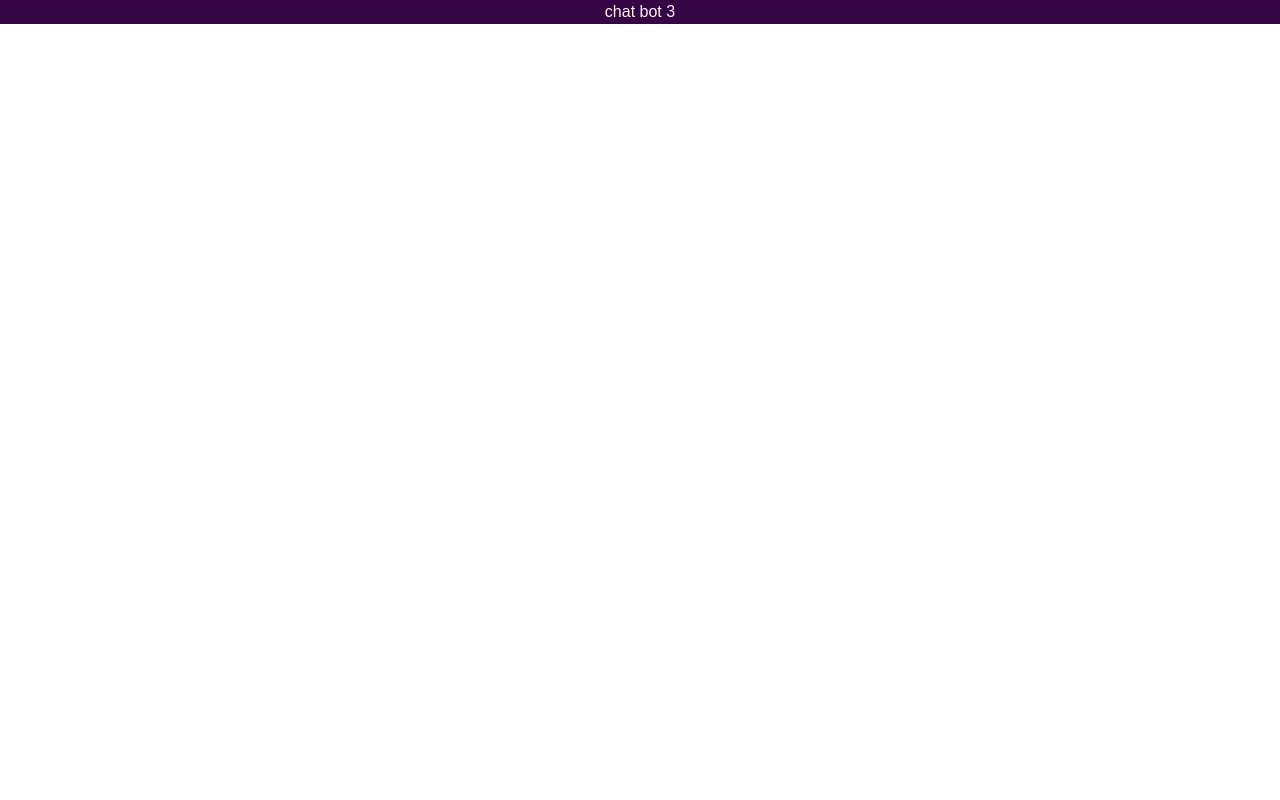
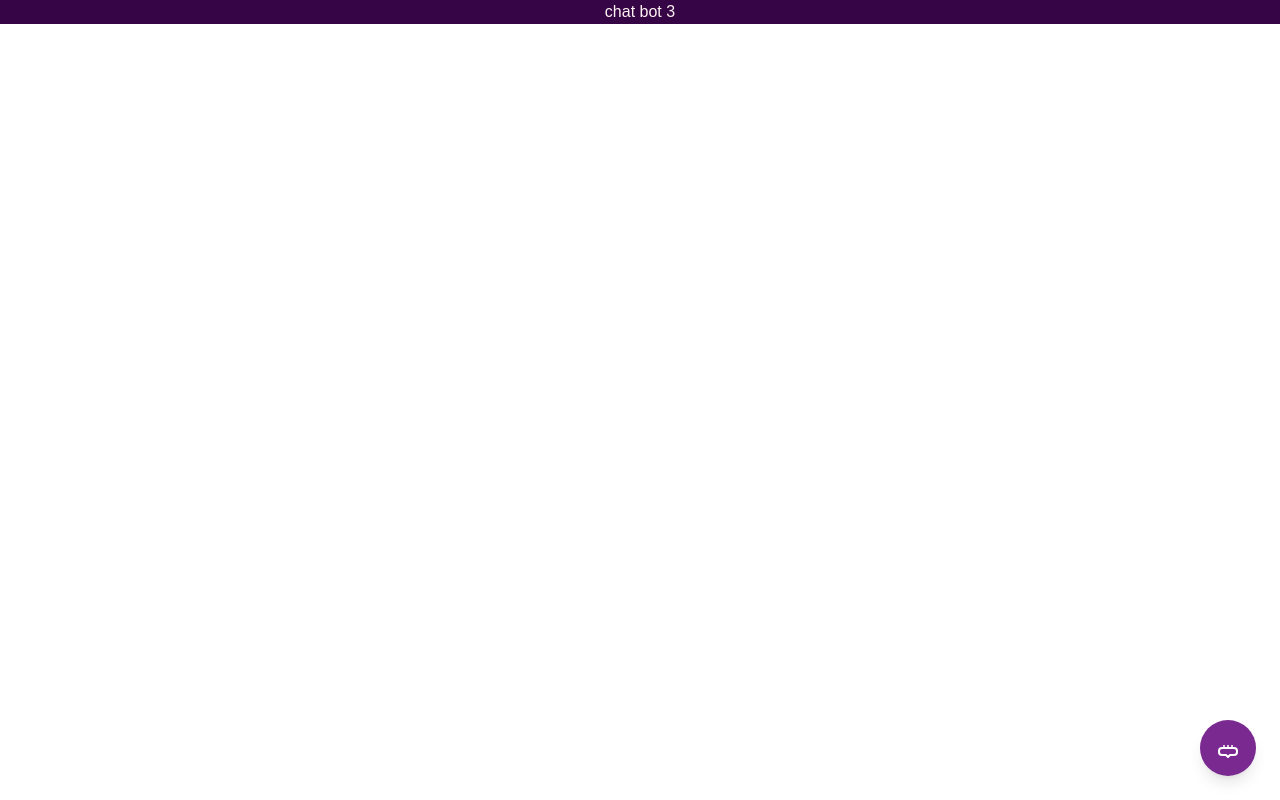
Before and after one commit to wbrunovieira/chatbot-wbsistemas-viteReactTsPOstgress, a React (Vite) app: page / in a window 1280 px wide. Built offline with nearby package versions, Linux system fonts and the light colour scheme.

Commit message:
fixed tailwind and start float button

```diff
--- /dev/null
+++ b/postcss.config.js
@@ -0,0 +1,7 @@
+// postcss.config.js
+export default {
+    plugins: {
+        tailwindcss: {},
+        autoprefixer: {},
+    },
+};
--- a/src/App.tsx
+++ b/src/App.tsx
@@ -1,8 +1,11 @@
+import ChatBotButton from "./components/ChatBotButton";
+
 function App() {
     return (
         <>
             <div className="flex justify-center align-center bg-primary">
                 <h1 className="text-red-50">chat bot 3</h1>
+                <ChatBotButton />
             </div>
         </>
     );
--- /dev/null
+++ b/src/components/ChatBotButton.tsx
@@ -0,0 +1,62 @@
+// ChatBotButton.tsx
+import React, { useState } from 'react';
+
+const ChatBotButton: React.FC = () => {
+  const [isOpen, setIsOpen] = useState(false);
+
+  return (
+    <>
+      {/* Botão flutuante */}
+      <button
+        onClick={() => setIsOpen(true)}
+        className="fixed bottom-6 right-6 bg-custom-purple text-white p-4 rounded-full shadow-lg transform transition-transform hover:scale-110 focus:outline-none"
+      >
+        {/* Ícone do chat */}
+        <svg
+          xmlns="http://www.w3.org/2000/svg"
+          className="h-6 w-6"
+          fill="none"
+          viewBox="0 0 24 24"
+          stroke="currentColor"
+        >
+          <path
+            strokeLinecap="round"
+            strokeLinejoin="round"
+            strokeWidth={2}
+            d="M8 10h.01M12 10h.01M16 10h.01M21 16v-1a3 3 0 00-3-3H6a3 3 0 00-3 3v1a3 3 0 003 3h4l2 2 2-2h4a3 3 0 003-3z"
+          />
+        </svg>
+      </button>
+
+      {/* Modal de conversa */}
+      {isOpen && (
+        <div className="fixed inset-0 flex items-end justify-end p-6">
+          <div className="bg-white rounded-lg shadow-lg w-full max-w-sm">
+            {/* Cabeçalho do modal */}
+            <div className="flex justify-between items-center p-4 bg-primary text-white rounded-t-lg">
+              <h2 className="text-lg font-semibold">Chatbot</h2>
+              <button onClick={() => setIsOpen(false)} className="focus:outline-none">
+                <svg
+                  xmlns="http://www.w3.org/2000/svg"
+                  className="h-6 w-6"
+                  fill="none"
+                  viewBox="0 0 24 24"
+                  stroke="currentColor"
+                >
+                  <path strokeLinecap="round" strokeLinejoin="round" strokeWidth={2} d="M6 18L18 6M6 6l12 12" />
+                </svg>
+              </button>
+            </div>
+            {/* Corpo do modal */}
+            <div className="p-4 text-secondary">
+              <p>Como posso ajudar você hoje?</p>
+              {/* Aqui você pode adicionar o componente do chatbot */}
+            </div>
+          </div>
+        </div>
+      )}
+    </>
+  );
+};
+
+export default ChatBotButton;
--- a/tailwind.config.js
+++ /dev/null
@@ -1,30 +0,0 @@
-/** @type {import('tailwindcss').Config} */
-module.exports = {
-    content: ["./index.html", "./src/**/*.{js,ts,jsx,tsx}"],
-    theme: {
-        extend: {
-            colors: {
-                "custom-purple": "#792990",
-
-                primary: "#350545",
-                secondary: "#aaa6c3",
-                yellowcustom: "#ffb947",
-            },
-            fontFamily: {
-                sans: ["Plus Jakarta Sans", "sans-serif"],
-                mono: ["Ubuntu Mono", "monospace"],
-            },
-            backgroundImage: {
-                "custom-gradient": `radial-gradient(
-circle at top center,
-hsla(286, 55%, 36%, 0.5) 0%,
-hsla(222, 0%, 0%, 0) 50%,
-hsla(222, 0%, 0%, 0) 100%
-)`,
-                "modern-gradient":
-                    "linear-gradient(90deg, #350545 0%, #792990 50%, #350545 100%)",
-            },
-        },
-    },
-    plugins: [],
-};
--- /dev/null
+++ b/tailwind.config.ts
@@ -0,0 +1,69 @@
+import type { Config } from "tailwindcss";
+
+const config: Config = {
+    content: ["./src/**/*.{js,ts,jsx,tsx}", "./src/components/**/*.{ts,tsx}"],
+    theme: {
+        container: {
+            center: true,
+            padding: "2rem",
+            screens: {
+                "2xl": "1400px",
+            },
+        },
+        extend: {
+            colors: {
+                "custom-purple": "#792990",
+                primary: "#350545",
+                secondary: "#aaa6c3",
+                yellowcustom: "#ffb947",
+            },
+            fontFamily: {
+                sans: ["Plus Jakarta Sans", "sans-serif"],
+                mono: ["Ubuntu Mono", "monospace"],
+            },
+            backgroundImage: {
+                "custom-gradient": `radial-gradient(
+          circle at top center,
+          hsla(286, 55%, 36%, 0.5) 0%,
+          hsla(222, 0%, 0%, 0) 50%,
+          hsla(222, 0%, 0%, 0) 100%
+        )`,
+                "modern-gradient":
+                    "linear-gradient(90deg, #350545 0%, #792990 50%, #350545 100%)",
+            },
+        },
+    },
+    plugins: [],
+};
+
+export default config;
+
+// module.exports = {
+//     content: ["./src/**/*.{js,ts,jsx,tsx}", "./components/**/*.{ts,tsx}"],
+//     theme: {
+//         extend: {
+//             colors: {
+//                 "custom-purple": "#792990",
+
+//                 primary: "#350545",
+//                 secondary: "#aaa6c3",
+//                 yellowcustom: "#ffb947",
+//             },
+//             fontFamily: {
+//                 sans: ["Plus Jakarta Sans", "sans-serif"],
+//                 mono: ["Ubuntu Mono", "monospace"],
+//             },
+//             backgroundImage: {
+//                 "custom-gradient": `radial-gradient(
+// circle at top center,
+// hsla(286, 55%, 36%, 0.5) 0%,
+// hsla(222, 0%, 0%, 0) 50%,
+// hsla(222, 0%, 0%, 0) 100%
+// )`,
+//                 "modern-gradient":
+//                     "linear-gradient(90deg, #350545 0%, #792990 50%, #350545 100%)",
+//             },
+//         },
+//     },
+//     plugins: [],
+// };
```
